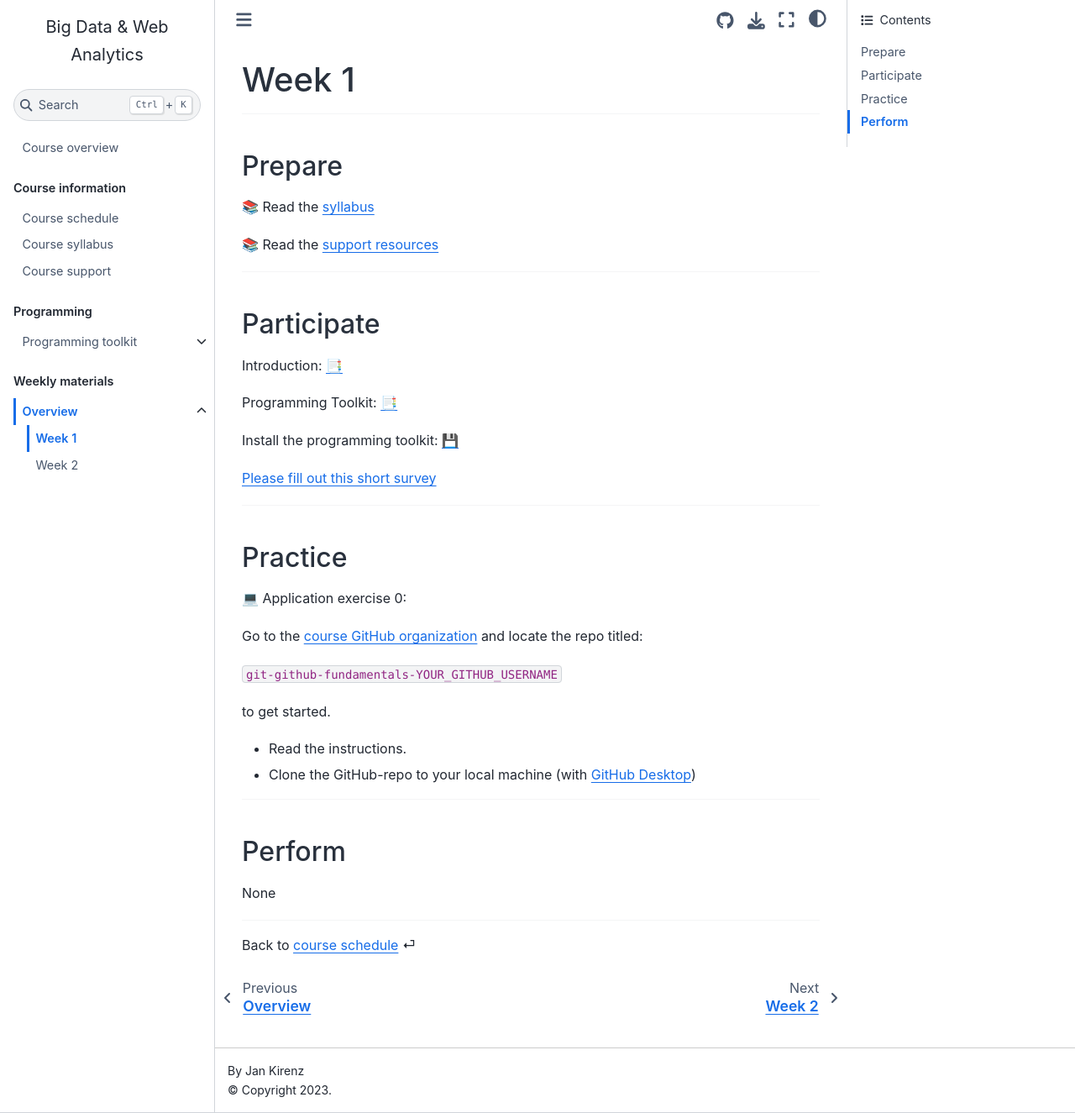
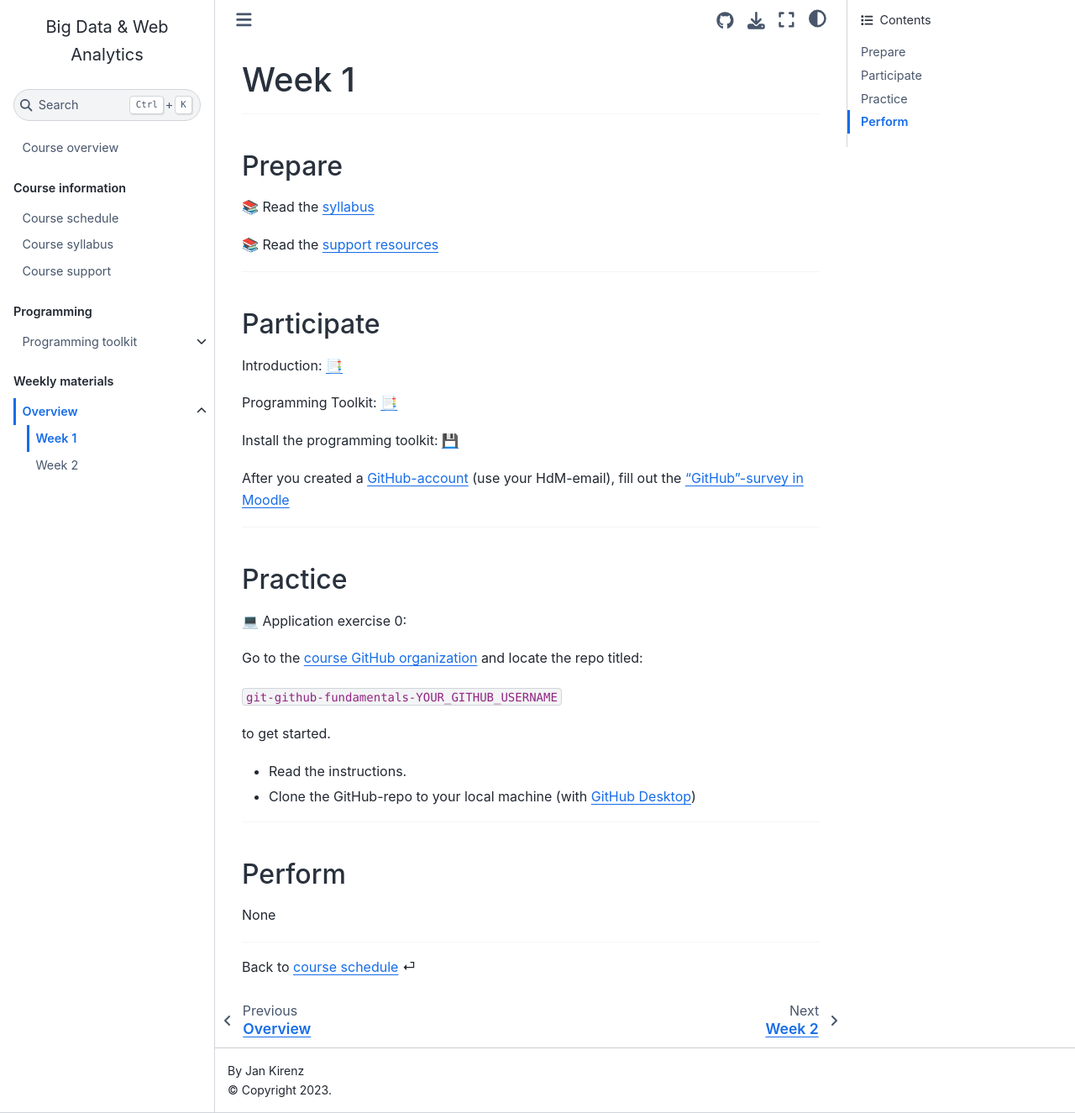
Before and after one commit to om2-ws22/website, a Jupyter Book: the page built from weeks/week1.md, in a window 1280 px wide and 1325 px high. Shown: the whole window at 84% size. Built offline with Jupyter Book 1.0.4 settings and Sphinx 7.4.7 and the Sphinx Book theme 1.1.4, drawn with Linux system fonts in a browser that asks for light colours; comment, search, counter and statistics services are not loaded.

Commit message:
Update week1.md

```diff
--- a/weeks/week1.md
+++ b/weeks/week1.md
@@ -24,8 +24,7 @@ Programming Toolkit: [📑](https://docs.google.com/presentation/d/1AHDCyelaOumv
 
 Install the programming toolkit: [💾](../docs/programming-toolkit.md)
 
-
-[Please fill out this short survey](https://docs.google.com/forms/d/e/1FAIpQLSekYrHQz2FjcNaZjXfCAJsu7x5yw55zJeiWj8xBub6W7_NreA/viewform?usp=sf_link)
+After you created a [GitHub-account](https://github.com/) (use your HdM-email), fill out the ["GitHub"-survey in Moodle](https://e-learning.hdm-stuttgart.de/moodle/mod/page/view.php?id=261404)
 
 
 ---
```
